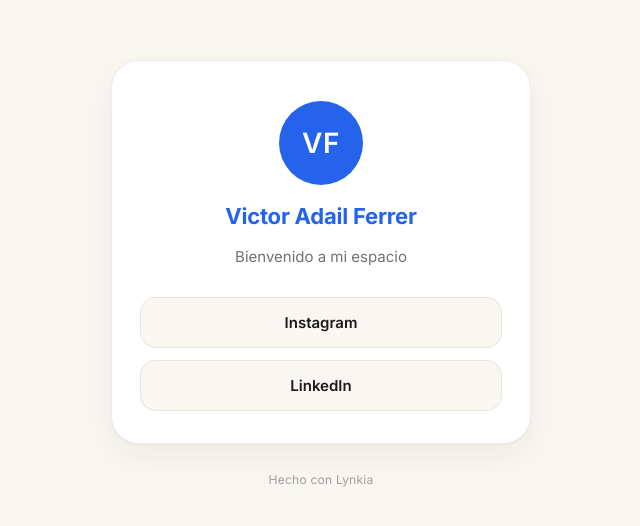
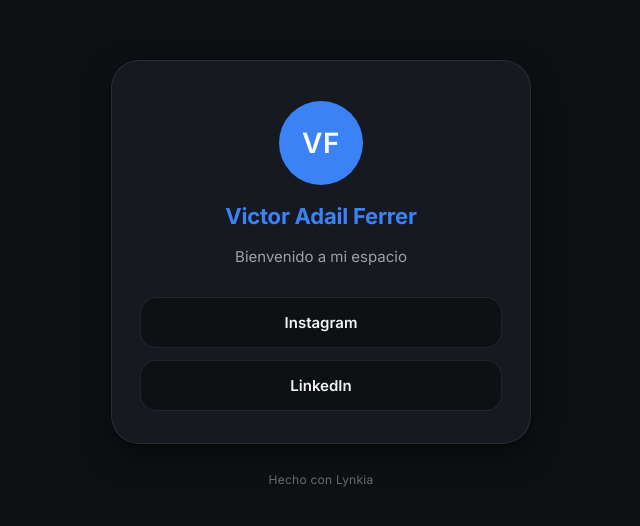
Before and after one commit to vadail/lynkia-site-vadail, a plain HTML site: page index.html in a window 1280 px wide. Shown: the part 126-652 px from the top of the page, without its empty margins (319-959 px from the left). Drawn offline with Linux system fonts and the light colour scheme.

Commit message:
Edicion via chat (confirmada)

```diff
--- a/style.css
+++ b/style.css
@@ -1,12 +1,12 @@
 :root {
-  --bg: #faf7f2;
-  --ink: #1a1a1a;
-  --ink-soft: rgba(26, 26, 26, 0.62);
-  --ink-faint: rgba(26, 26, 26, 0.4);
-  --accent: #2563EB;
-  --accent-soft: rgba(37, 99, 235, 0.08);
-  --card: #ffffff;
-  --line: rgba(26, 26, 26, 0.08);
+  --bg: #0e1014;
+  --ink: #f2f3f5;
+  --ink-soft: rgba(242, 243, 245, 0.62);
+  --ink-faint: rgba(242, 243, 245, 0.4);
+  --accent: #3B82F6;
+  --accent-soft: rgba(59, 130, 246, 0.14);
+  --card: #161920;
+  --line: rgba(242, 243, 245, 0.09);
 }
 
 * {
@@ -43,7 +43,7 @@ body {
   flex-direction: column;
   align-items: center;
   text-align: center;
-  box-shadow: 0 1px 2px rgba(26, 26, 26, 0.04), 0 12px 32px rgba(26, 26, 26, 0.06);
+  box-shadow: 0 1px 2px rgba(0, 0, 0, 0.4), 0 12px 32px rgba(0, 0, 0, 0.45);
 }
 
 .avatar {
```
